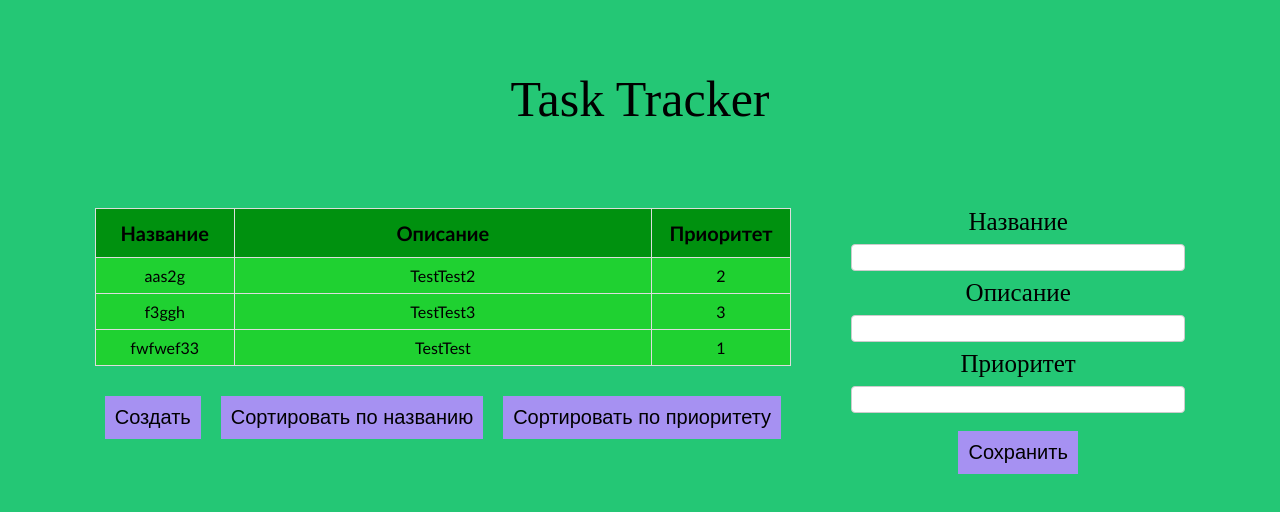
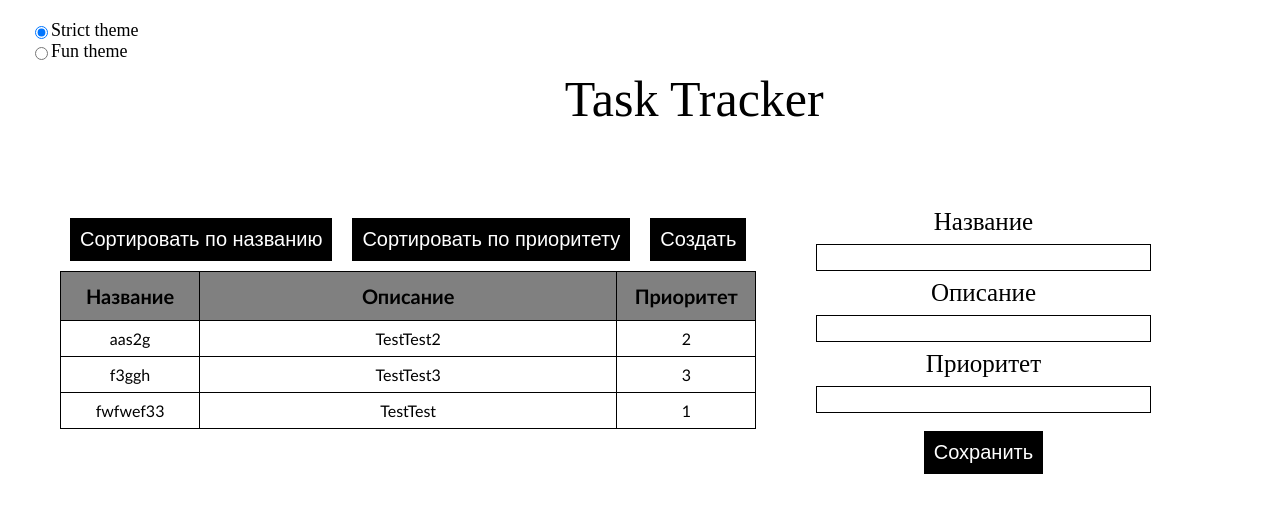
Before and after one commit to DevOL078/ReactJS-Course, a React (Create React App) app in the folder task-tracker/: page / in a window 1280 px wide. Both pictures are taken after a click on the button "Создать". Shown: the top 512 px of the page. Built offline with nearby package versions, Linux system fonts and the light colour scheme.

Commit message:
App themes: strict and fun themes

```diff
--- a/task-tracker/src/App.jsx
+++ b/task-tracker/src/App.jsx
@@ -30,10 +30,12 @@ export default class App extends React.Component{
 					priority: 3
 				})
 			],
-			isFormVisible: false
+			isFormVisible: false,
+			theme: 'strict'
 		};
 		this.openForm = this.openForm.bind(this);
 		this.saveNewTask = this.saveNewTask.bind(this);
+		this.toogleTheme = this.toogleTheme.bind(this);
 	}
 
 	saveNewTask(task) {
@@ -55,17 +57,51 @@ export default class App extends React.Component{
 		});
 	}
 
+	toogleTheme(event) {
+		this.setState({
+			theme: event.target.value
+		});
+	}
+
 	render() {
 		return (
-			<div className={cx('container')}>
-				<p className={cx('app-title')}>Task Tracker</p>
+			<div className={cx('container', {[`container-theme-${this.state.theme}`]: true})}>
+				<div className={cx('row', 'row-start')}>
+					<div className={cx('radios')}>
+						<div className={cx('row', 'row-start')}>
+							<input id="strict"
+								value="strict"
+								type="radio"
+								checked={this.state.theme === "strict"}
+								onChange={this.toogleTheme}
+								/>
+							<label className={cx('label', {[`label-theme-${this.state.theme}`]: true})} htmlFor="strict">
+									Strict theme
+							</label>
+						</div>
+						<div className={cx('row', 'row-start')}>
+							<input id="fun"
+								value="fun"
+								type="radio"
+								checked={this.state.theme === "fun"}
+								onChange={this.toogleTheme}
+								/>
+							<label className={cx('label', {[`label-theme-${this.state.theme}`]: true})} htmlFor="fun">
+									Fun theme
+							</label>
+						</div>
+					</div>
+					<div className={cx('app-title', {[`app-title-theme-${this.state.theme}`]: true})}>
+						<p>Task Tracker</p>
+					</div>
+				</div>
 				<div className={cx('row')}>
 					<div className={cx('col')}>
-						<TaskList tasks={this.state.tasks} openForm={this.openForm}/>
+						<TaskList tasks={this.state.tasks} openForm={this.openForm} theme={this.state.theme}/>
 					</div>
 					{ this.state.isFormVisible &&
 						<div className={cx('col')}>
-							<TaskForm saveTask={this.saveNewTask}/>
+							<TaskForm saveTask={this.saveNewTask} theme={this.state.theme}/>
 						</div>
 					}
 				</div>
--- a/task-tracker/src/assets/index.css
+++ b/task-tracker/src/assets/index.css
@@ -18,7 +18,6 @@ html, body, #root {
 
 #root {
 	width: 100%;
-	background-color: #24c775;
 	text-align: center;
 	position: relative;
 	display: block;
@@ -26,5 +25,4 @@ html, body, #root {
 	overflow: auto;
 	margin: 0 auto;
 	overflow: auto;
-	padding: 20px 30px;
 }
--- a/task-tracker/src/assets/scss/App.module.scss
+++ b/task-tracker/src/assets/scss/App.module.scss
@@ -1,8 +1,19 @@
 @import './vars.module.scss';
 
 .app-title {
+	display: flex;
+	flex-grow: 1;
+	flex-direction: row;
+	justify-content: center;
 	font-size: $app-title-font-size;
-	font-family: cursive;
+
+	&-theme-strict {
+		font-family: 'Times New Roman', Times, serif;
+	}
+
+	&-theme-fun {
+		font-family: cursive;
+	}
 }
 
 .container {
@@ -10,19 +21,76 @@
 	flex-direction: column;
 	width: 100%;
 	margin: auto;
+	padding: 20px 30px;
+	height: 100%;
+	position: relative;
+	display: block;
+	box-sizing: border-box;
+	overflow: auto;
+	margin: 0 auto;
+	overflow: auto;
+
+	&-theme-strict {
+		background-color: #ffffff;
+	}
+
+	&-theme-fun {
+		background-color: #24c775;
+	}
 }
 
 .row {
 	display: flex;
 	flex-direction: row;
-	justify-content: center;
+	align-items: flex-start;
 	width: 100%;
+
+	&-start {
+		justify-content: start;
+	}
+
+	&-center {
+		justify-content: center;
+	}
+
+	&-end {
+		justify-content: end;
+	}
 }
 
 .col {
 	display: flex;
 	flex-direction: column;
-	justify-content: start;
+	justify-content: left;
 	width: auto;
 	margin: 30px;
 }
+
+.radios {
+	display: flex;
+	flex-direction: column;
+	justify-content: center;
+	align-items: flex-end;
+}
+
+.spacer {
+	display: flex;
+	flex-grow: 1;
+}
+
+.label {
+	font-size: $input-label-font-size;
+	font-size: 18px;
+
+	&-theme-strict {
+		font-family: 'Times New Roman', Times, serif;
+	}
+
+	&-theme-fun {
+		font-family: cursive;
+	}
+}
+
+input {
+	margin-top: 6px;
+}
--- a/task-tracker/src/assets/scss/TaskForm.module.scss
+++ b/task-tracker/src/assets/scss/TaskForm.module.scss
@@ -1,17 +1,31 @@
 @import './vars.module.scss';
 @import './TaskList.module.scss';
 
-input[type=text], input[type=number] {
+.input {
     width: 100%;
     padding: 5px 20px;
     margin: 8px 0;
     display: inline-block;
-    border: 1px solid #ccc;
-    border-radius: 4px;
     box-sizing: border-box;
+
+    &-theme-strict {
+      border: 1px solid black;
+    }
+
+    &-theme-fun {
+      border: 1px solid #ccc;
+      border-radius: 4px;
+    }
   }
 
 .input-label {
     font-size: $input-label-font-size;
-    font-family: cursive;
+
+    &-theme-strict {
+      font-family: 'Times New Roman', Times, serif;
+    }
+
+    &-theme-fun {
+      font-family: cursive;
+    }
 }
--- a/task-tracker/src/assets/scss/TaskList.module.scss
+++ b/task-tracker/src/assets/scss/TaskList.module.scss
@@ -1,14 +1,30 @@
 @import './vars.module.scss';
 
 .button {
-	background-color: #a691f2;
 	border: none;
 	font-size: $button-font-size;
 	padding: 10px;
 	margin: 10px;
+
+	&-theme-strict {
+		background-color: black;
+		color: white
+	}
+
+	&-theme-strict:hover {
+		background-color: gray;
+	}
+
+	&-theme-fun {
+		background-color: #a691f2;
+		color: black
+	}
+
+	&-theme-fun:hover {
+		background-color: yellow;
+	}
 }
 
 .spacer {
 	width: 100%;
-	height: 20px;
 }
--- a/task-tracker/src/assets/scss/TaskTable.module.scss
+++ b/task-tracker/src/assets/scss/TaskTable.module.scss
@@ -11,14 +11,30 @@
 	padding-bottom: 12px;
 	text-align: center;
 	font-size: $table-header-font-size;
-	background-color: #00910f;
-	border: 1px solid #ddd;
 	color: black;
+
+	&-theme-strict {
+		background-color: grey;
+		border: 1px solid black;
+	}
+
+	&-theme-fun {
+		background-color: #00910f;
+		border: 1px dotted #ddd;
+	}
 }
 
 .table-field {
-	border: 1px solid #ddd;
 	font-size: $table-field-font-size;
 	padding: 8px;
-	background-color: #1fd131;
+
+	&-theme-strict {
+		background-color: white;
+		border: 1px solid black;
+	}
+
+	&-theme-fun {
+		background-color: #1fd131;
+		border: 1px dotted #ddd;
+	}
 }
--- a/task-tracker/src/components/TaskForm.jsx
+++ b/task-tracker/src/components/TaskForm.jsx
@@ -41,16 +41,43 @@ export default class TaskForm extends React.Component {
 
 		return (
 			<div>
-		        <label htmlFor="name" className={cx('input-label')}>Название</label>
-	          	<input id="name" type="text" value={this.state.name} onChange={this.handleChange} />
+				<label htmlFor="name"
+					className={cx('input-label', {[`input-label-theme-${this.props.theme}`]: true})}
+				>
+					Название
+				</label>
+				<input id="name"
+					type="text"
+					value={this.state.name}
+					onChange={this.handleChange}
+					className={cx('input', {[`input-theme-${this.props.theme}`]: true})}
+				/>
 		        <br />
-		        <label htmlFor="desc" className={cx('input-label')}>Описание</label>
-	          	<input id="desc" type="text" value={this.state.desc} onChange={this.handleChange} />
+				<label htmlFor="desc"
+					className={cx('input-label', {[`input-label-theme-${this.props.theme}`]: true})}
+				>
+					Описание
+				</label>
+				<input id="desc"
+					type="text"
+					value={this.state.desc}
+					onChange={this.handleChange}
+					className={cx('input', {[`input-theme-${this.props.theme}`]: true})}
+					/>
 		        <br />
-		        <label htmlFor="priority" className={cx('input-label')}>Приоритет</label>
-	          	<input id="priority" type="number" value={this.state.priority} onChange={this.handleChange} />
+				<label htmlFor="priority"
+					className={cx('input-label', {[`input-label-theme-${this.props.theme}`]: true})}
+				>
+					Приоритет
+				</label>
+				<input id="priority"
+					type="number"
+					value={this.state.priority}
+					onChange={this.handleChange}
+					className={cx('input', {[`input-theme-${this.props.theme}`]: true})}
+				/>
 		        <br />
-		        <button className={cx('button')} onClick={this.onSubmit}>Сохранить</button>
+		        <button className={cx('button', {[`button-theme-${this.props.theme}`]: true})} onClick={this.onSubmit}>Сохранить</button>
 	        </div>
 
 		);
--- a/task-tracker/src/components/TaskList.jsx
+++ b/task-tracker/src/components/TaskList.jsx
@@ -26,22 +26,24 @@ export default class TaskList extends React.Component {
 	render() {
 		return (
 			<div>
-				<TaskTable items={this.props.tasks} sortType={this.state.sortType} />
-				<div className={cx('spacer')}></div>
+				{/* <div className={cx('spacer')}></div> */}
 				<div className={cx('row')}>
-					<button className={cx('button')} onClick={this.props.openForm}>
+					<button className={cx('button', {[`button-theme-${this.props.theme}`]: true})}
+						onClick={() => this.changeSortType(SORT_TYPE.NAME)}>
+						Сортировать по названию
+					</button>
+					<button className={cx('button', {[`button-theme-${this.props.theme}`]: true})}
+						onClick={() => this.changeSortType(SORT_TYPE.PRIORITY)}>
+						Сортировать по приоритету
+					</button>
+					<button className={cx('button', {[`button-theme-${this.props.theme}`]: true})}
+						onClick={this.props.openForm}>
 						Создать
 					</button>
-					<button className={cx('button')} onClick={() => this.changeSortType(SORT_TYPE.NAME)}>
-						Сортировать по названию
-					</button>
-					<button className={cx('button')} onClick={() => this.changeSortType(SORT_TYPE.PRIORITY)}>
-						Сортировать по приоритету
-					</button>
 				</div>
+				<TaskTable items={this.props.tasks} sortType={this.state.sortType} theme={this.props.theme}/>
 			</div>
 		);
 	}
 
-
 }
--- a/task-tracker/src/components/TaskTable.jsx
+++ b/task-tracker/src/components/TaskTable.jsx
@@ -26,9 +26,9 @@ const sortItems = (items, sortType) => {
 const TableRow = (props) => {
 	return (
 		<tr>
-			<td className={cx('table-field')}>{props.item.name}</td>
-			<td className={cx('table-field')}>{props.item.desc}</td>
-			<td className={cx('table-field')}>{props.item.priority}</td>
+			<td className={cx('table-field', {[`table-field-theme-${props.theme}`]: true})}>{props.item.name}</td>
+			<td className={cx('table-field', {[`table-field-theme-${props.theme}`]: true})}>{props.item.desc}</td>
+			<td className={cx('table-field', {[`table-field-theme-${props.theme}`]: true})}>{props.item.priority}</td>
 		</tr>
 	);
 }
@@ -36,7 +36,7 @@ const TableRow = (props) => {
 const TableBody = (props) => {
 	let items = sortItems(props.rows, props.sortType);
 	let compRows = items.map(row =>
-		<TableRow key={row.id} item={row}/>);
+		<TableRow key={row.id} item={row} theme={props.theme}/>);
 	return (
 		<tbody>
 			{compRows}
@@ -50,12 +50,24 @@ const TaskTable = (props) => {
 		<table className={cx('table')}>
 			<thead>
 				<tr>
-					<th className={cx('table-header')} style={{ width: "20%" }}>Название</th>
-					<th className={cx('table-header')} style={{ width: "60%" }}>Описание</th>
-					<th className={cx('table-header')} style={{ width: "20%" }}>Приоритет</th>
+					<th className={cx('table-header', {[`table-header-theme-${props.theme}`]: true})}
+						style={{ width: "20%" }}
+					>
+						Название
+					</th>
+					<th className={cx('table-header', {[`table-header-theme-${props.theme}`]: true})}
+						style={{ width: "60%" }}
+					>
+						Описание
+					</th>
+					<th className={cx('table-header', {[`table-header-theme-${props.theme}`]: true})}
+						style={{ width: "20%" }}
+					>
+						Приоритет
+					</th>
 				</tr>
 			</thead>
-			<TableBody rows={props.items} sortType={props.sortType}/>
+			<TableBody rows={props.items} sortType={props.sortType} theme={props.theme}/>
 		</table>
 	);
 }
```
